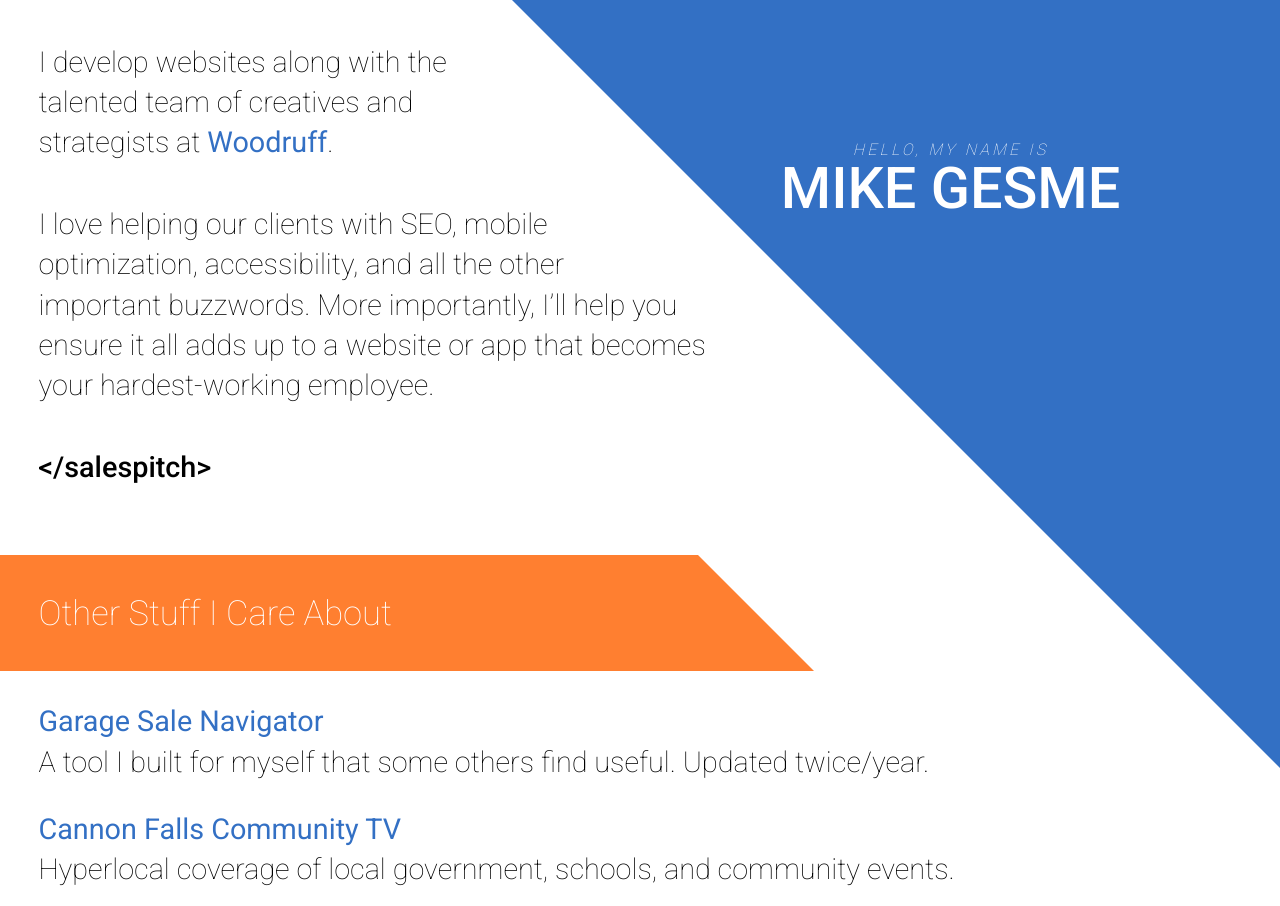
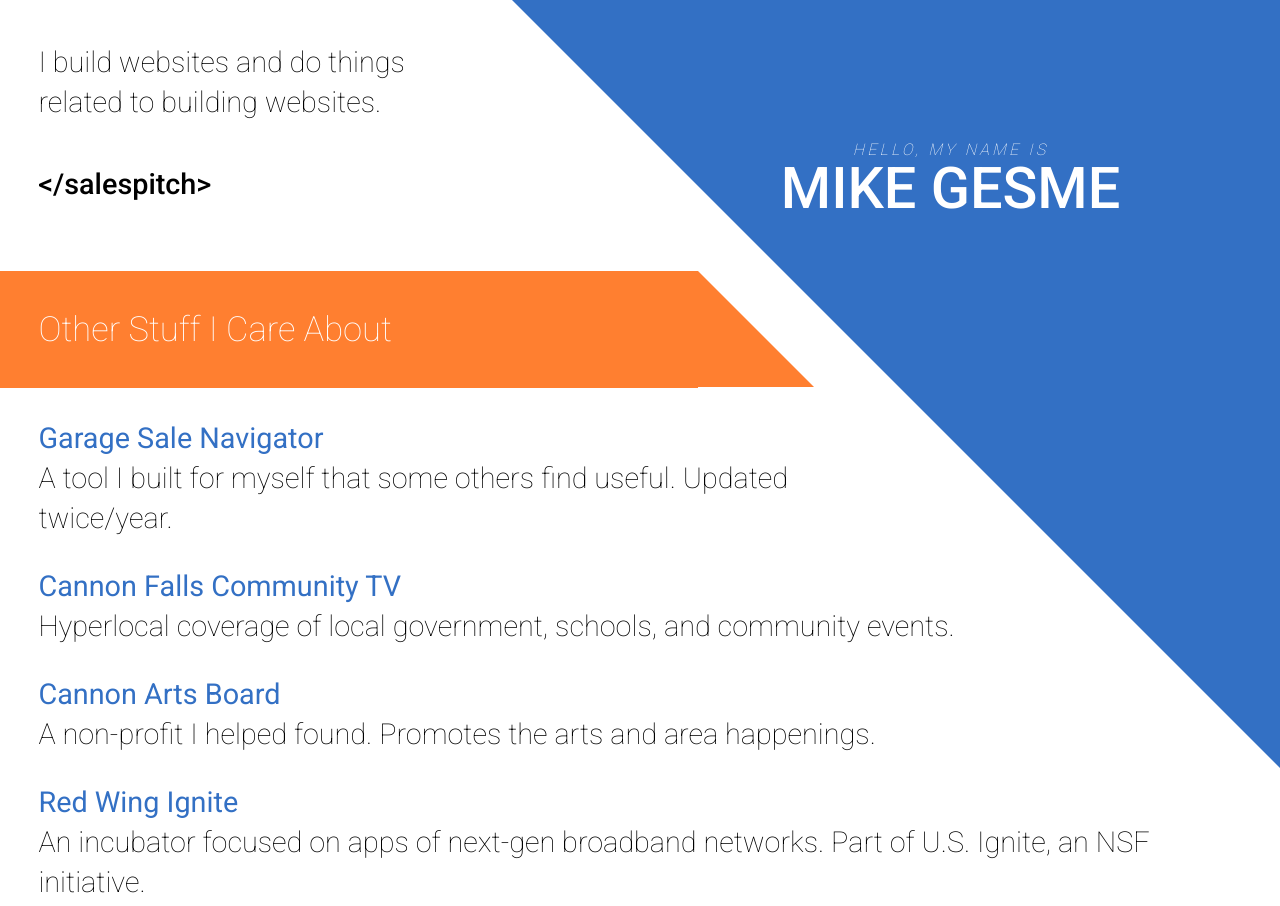
Before and after one commit to mikegesme/mikegesme, a website: page docs/index.html in a window 1280 px wide. Shown: the top 906 px of the page. Drawn offline with Linux system fonts and the light colour scheme.

Commit message:
Remove Woodruff.

```diff
--- a/docs/index.html
+++ b/docs/index.html
@@ -18,8 +18,7 @@
 </header>
 <div class="wrapper">
   <div class="rightedge"></div>
-  <p>I develop websites along with the talented team of creatives and strategists at <a href="https://wearewoodruff.com">Woodruff</a>.</p>
-  <p>I love helping our clients with SEO, mobile optimization, accessibility, and all the other important buzzwords. More importantly, I’ll help you ensure it all adds up to a website or app that becomes your hardest-working employee.</p>
+  <p>I build websites and do things related to building websites.</p>
   <p><code>&#60;&#47;salespitch&#62;</code></p>
   <section class="otherstuff">
   	<h2><span>Other Stuff I Care About</span></h2>
```
